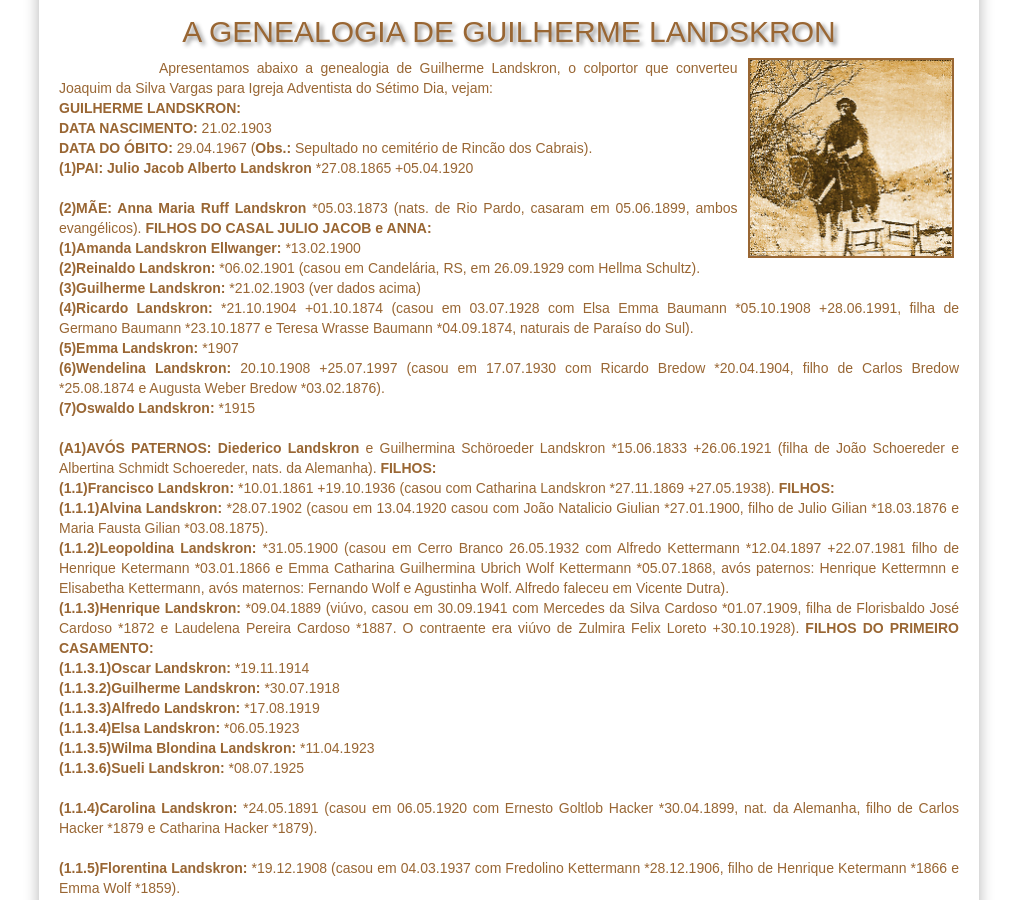
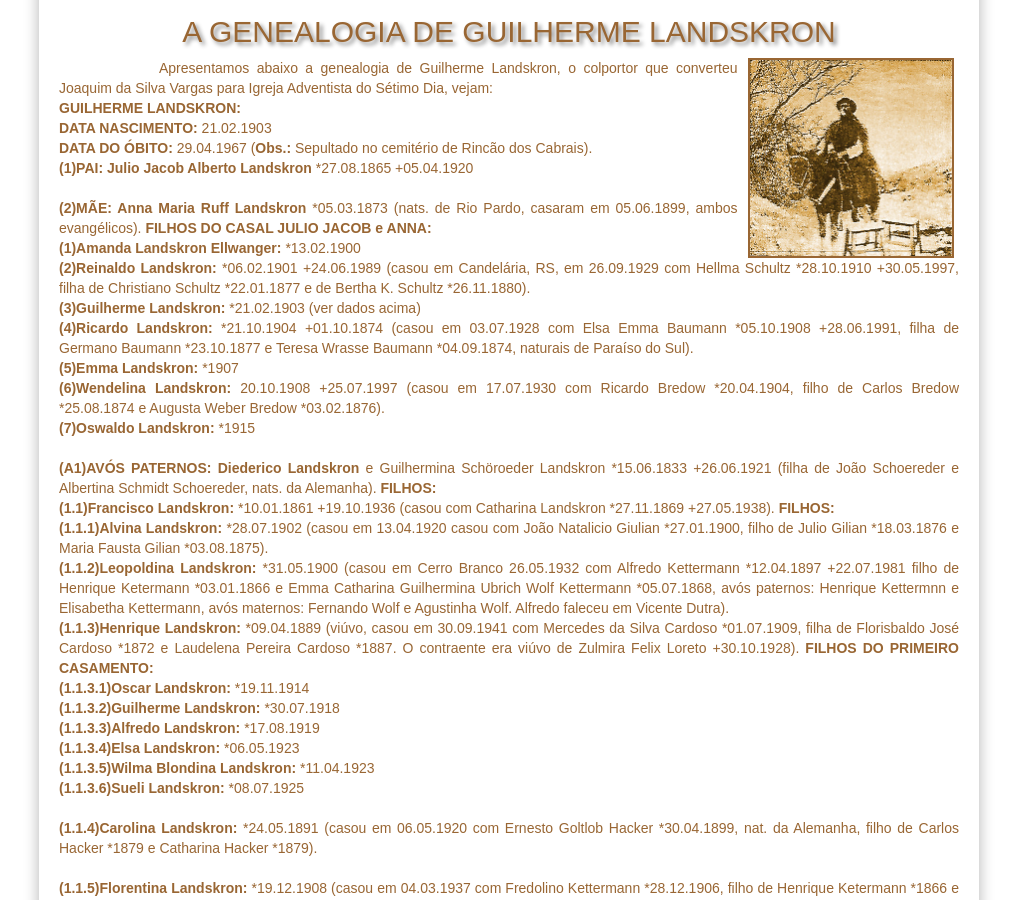
Before and after one commit to claudiovargas1955/claudiovargas1955.github.io, a Jekyll site: the page built from _pages/arvore-genealogica-de-guilherme landskron.html, in a window 1280 px wide and 900 px high, scrolled down 344 px. Shown: the whole window, without its empty margins (131-1148 px from the left). Built offline with Jekyll 4.4.1, drawn with Linux system fonts in a browser that asks for light colours; some web fonts are replaced.

Commit message:
Update arvore-genealogica-de-guilherme landskron.html

```diff
--- a/_pages/arvore-genealogica-de-guilherme landskron.html
+++ b/_pages/arvore-genealogica-de-guilherme landskron.html
@@ -62,7 +62,8 @@ Vargas para Igreja Adventista do Sétimo Dia, vejam:<br>
 <b>(2)MÃE: Anna Maria Ruff Landskron </b>*05.03.1873 (nats. de Rio Pardo, casaram em 05.06.1899, ambos evangélicos). <b>FILHOS DO
 CASAL JULIO JACOB e ANNA:</b><br>
 <b>(1)Amanda Landskron Ellwanger: </b>*13.02.1900<br>
-<b>(2)Reinaldo Landskron: </b>*06.02.1901 (casou em Candelária, RS, em 26.09.1929 com Hellma Schultz).<br>
+<b>(2)Reinaldo Landskron: </b>*06.02.1901 +24.06.1989 (casou em Candelária, RS, em 26.09.1929 com Hellma Schultz *28.10.1910 +30.05.1997,
+filha de Christiano Schultz *22.01.1877 e de Bertha K. Schultz *26.11.1880).<br>
 <b>(3)Guilherme Landskron: </b>*21.02.1903 (ver dados acima)<br>
 <b>(4)Ricardo Landskron: </b>*21.10.1904 +01.10.1874 (casou em 03.07.1928 com Elsa Emma Baumann *05.10.1908 +28.06.1991, filha de
 Germano Baumann *23.10.1877 e Teresa Wrasse Baumann *04.09.1874, naturais de Paraíso do Sul).<br>
```
